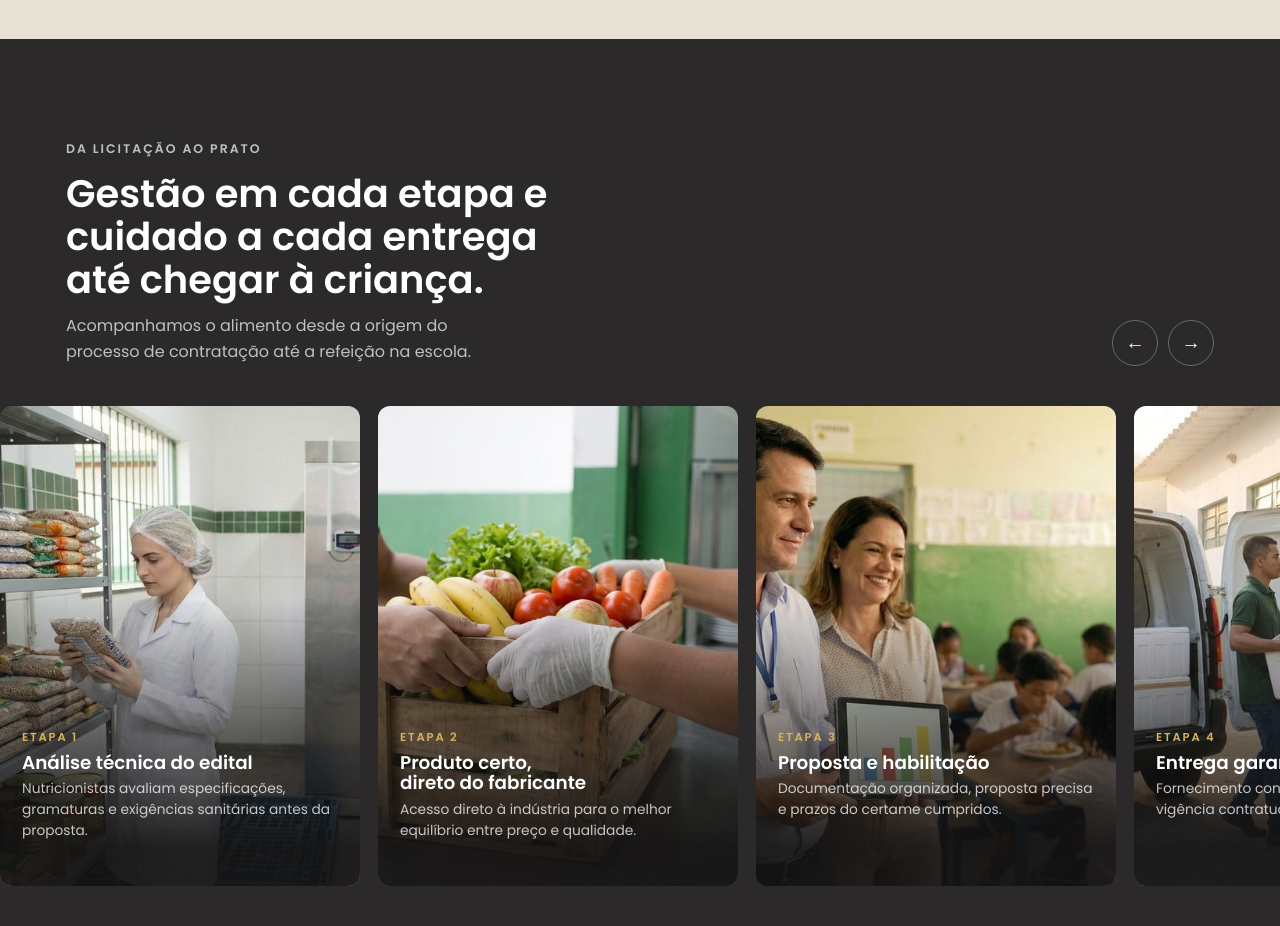
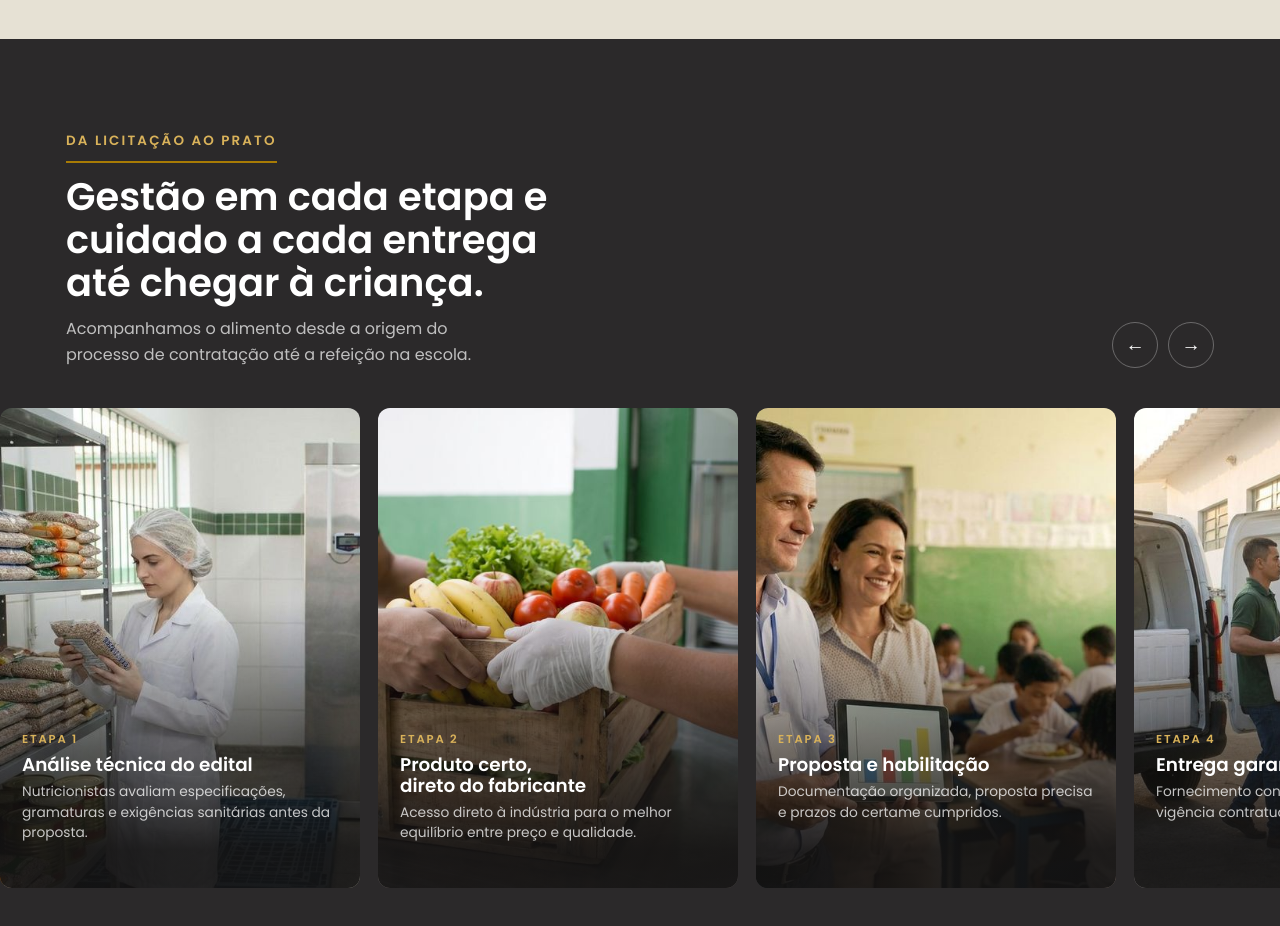
Before and after one commit to ivantorresmus-wq/belamesa-site, a plain HTML site: page index.html in a window 1280 px wide. Shown: the part 2360-3286 px from the top of the page. Drawn offline with Linux system fonts and the light colour scheme.

Commit message:
Jornada: 'Da licitação ao prato' em dourado com sublinhado
Co-Authored-By: Claude Opus 5.5 <noreply@anthropic.com>
Claude-Session: https://claude.ai/code/session_01U54LKjMxYZ4LYBqHnsRsdb

```diff
--- a/index.html
+++ b/index.html
@@ -134,6 +134,7 @@ body::before{content:"";position:fixed;inset:0 0 auto;height:env(safe-area-inset
 .journey .head{display:flex;justify-content:space-between;align-items:end;gap:24px;flex-wrap:wrap}
 .journey h2{font-size:clamp(1.7rem,3vw,2.5rem);font-weight:600;margin-top:12px;max-width:20ch}
 .journey .head p{color:rgba(255,255,255,.7);max-width:44ch;margin-top:12px}
+.journey .head .eyebrow{color:var(--gold-soft);display:inline-block;margin-top:0;padding-bottom:8px;border-bottom:2px solid var(--gold);font-size:.84rem}
 .arrows{display:flex;gap:10px}
 .arrows button{width:46px;height:46px;border-radius:50%;border:1px solid rgba(255,255,255,.3);background:transparent;color:var(--white);font-size:1.2rem;cursor:pointer;transition:background .2s}
 .arrows button:hover{background:rgba(255,255,255,.12)}
```
